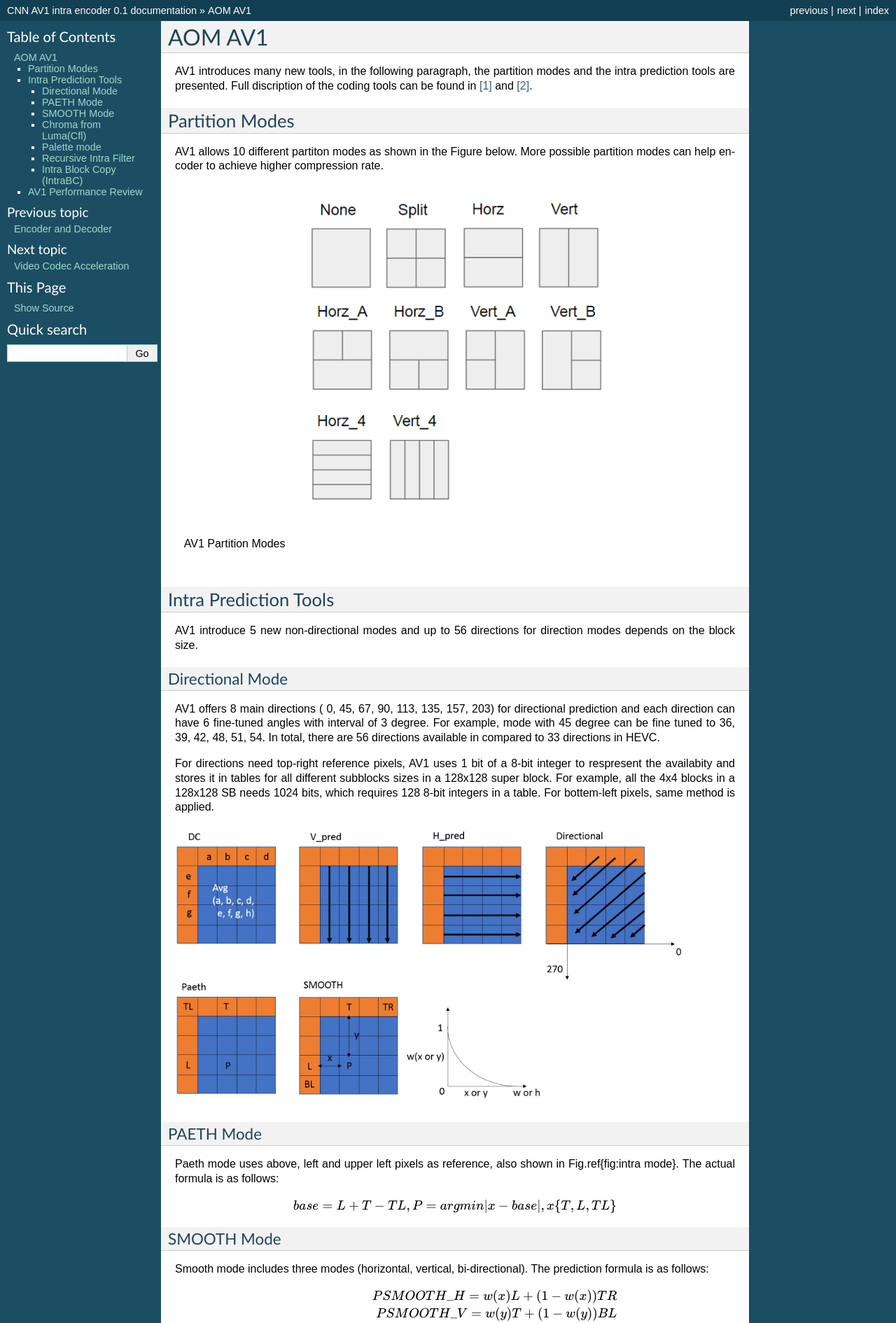
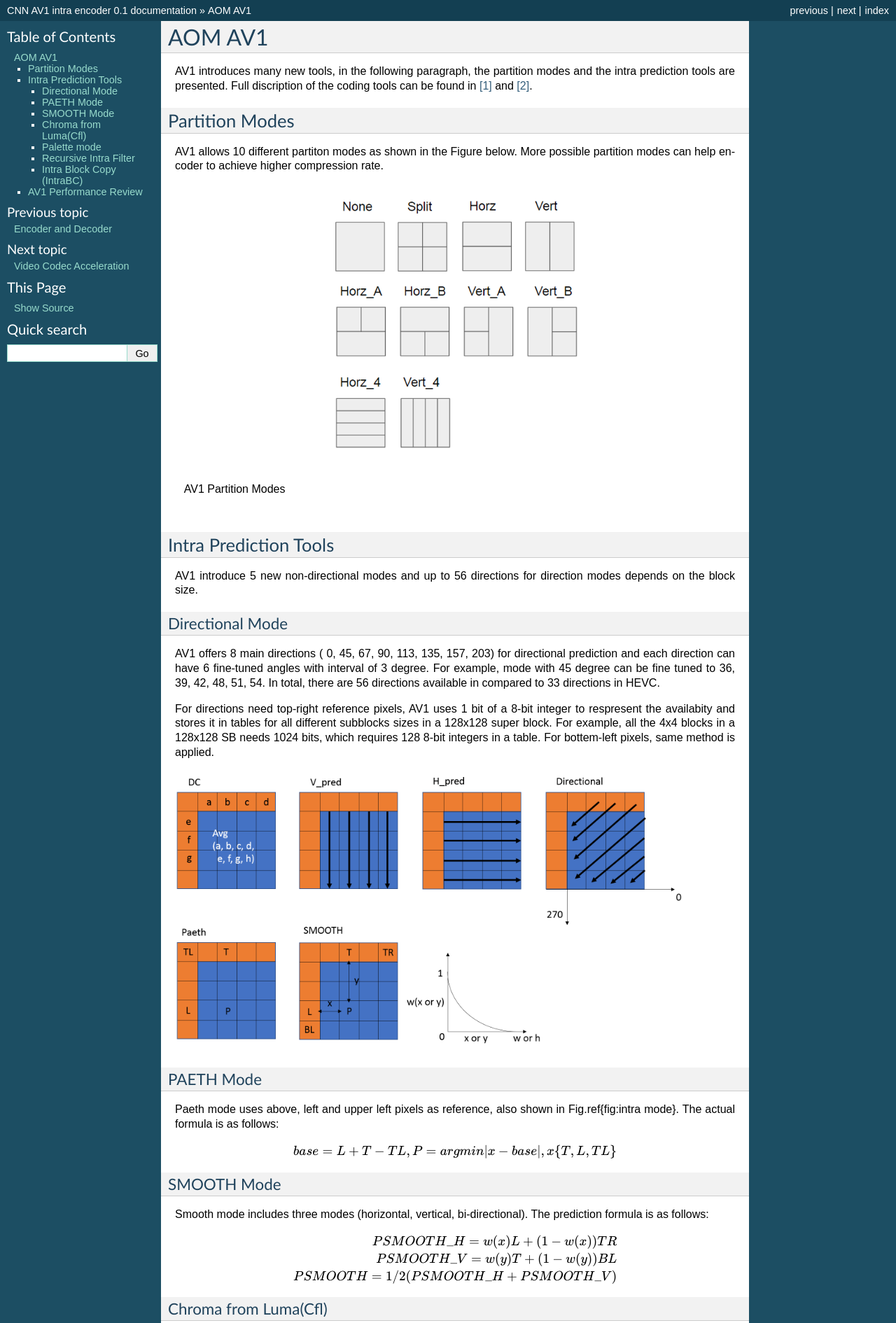
Before and after one commit to epadam/CNN-AV1-intra-encoder, a Sphinx documentation site: the page built from source/aom_av1.rst, in a window 1280 px wide. Shown: the top 1890 px of the page at 70% size. Built offline with Sphinx 7.4.7, drawn with Linux system fonts in a browser that asks for light colours.

Commit message:
Update aom_av1.rst

```diff
--- a/source/aom_av1.rst
+++ b/source/aom_av1.rst
@@ -11,7 +11,7 @@ Partition Modes
 AV1 allows 10 different partiton modes as shown in the Figure below. More possible partition modes can help encoder to achieve higher compression rate.
 
 .. figure:: img/partition_modes.png
-   :width: 60%
+   :width: 50%
    :align: center
 
    AV1 Partition Modes
```
